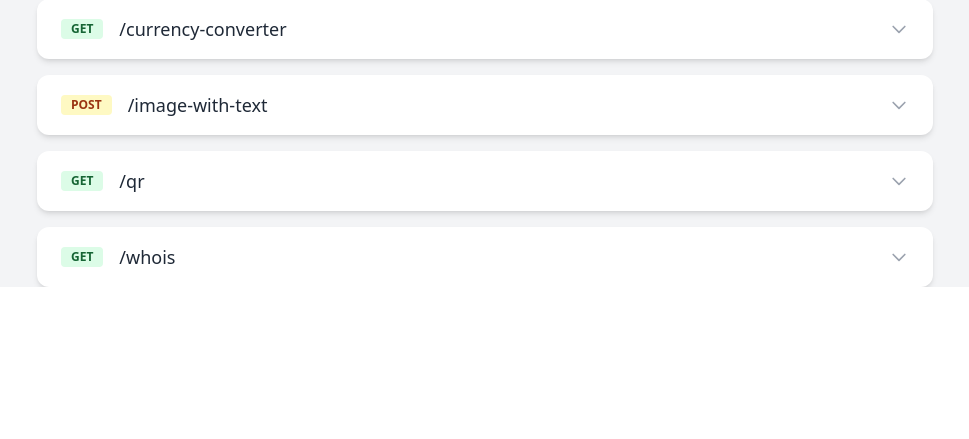
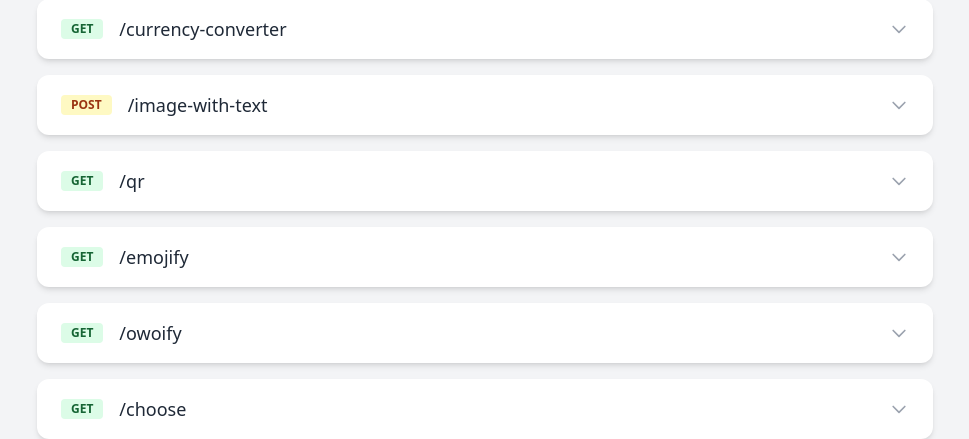
Before and after one commit to loopy5418/api, a Flask app: template api/templates/index.html in a window 1280 px wide. Shown: the part 813-1252 px from the top of the page, without its empty margins (155-1124 px from the left). Before the commit the page ends 1100 px from the top, so only its background shows below. Run offline with Flask 3, Linux system fonts and the light colour scheme; the template is opened without the code that fills it, so the values that code supplies are empty; some libraries are stand-ins or nearby versions.

Commit message:
Add /emojify, /owoify and /choose endpoints

```diff
--- a/api/app.py
+++ b/api/app.py
@@ -64,7 +64,9 @@ def index():
             "/image-with-text": "Generates an image with text overlay (requires POST data)",
             "/currency-converter": "Converts an amount from one currency to another (requires query params)",
             "/qr": "Generates a QR code from the provided data (requires query params)",
-            "/whois?domain": "Performs a WHOIS lookup for the provided domain (requires query params)",
+            "/emojify": "Converts text to emoji representation (requires query params)",
+            "/owoify": "Converts text to owo representation (requires query params)",
+            "/choose": "Randomly chooses an option from a comma-separated list (requires query params)"
         },
         "support": {
             "discord": f"{discord_invite}",
@@ -353,44 +355,47 @@ def qr_code():
     buf.seek(0)
     return Response(buf, mimetype="image/png")
 
-@app.route("/whois")
-def whois_lookup():
-    import subprocess
-    import re
-    domain = request.args.get("domain")
-    if not domain:
-        return jsonify({"error": "Missing 'domain' query parameter.", "success": False}), 400
-    try:
-        result = subprocess.run(["whois", domain], capture_output=True, text=True, timeout=10)
-        if result.returncode == 0:
-            output = result.stdout
-            # Parse common fields
-            fields = {
-                "domain_name": r"Domain Name:\s*(.+)",
-                "registrar": r"Registrar:\s*(.+)",
-                "registrant": r"Registrant(?: Name)?:\s*(.+)",
-                "creation_date": r"Creation Date:\s*(.+)",
-                "expiration_date": r"Expir(?:y|ation) Date:\s*(.+)",
-                "updated_date": r"Updated Date:\s*(.+)",
-                "status": r"Status:\s*(.+)",
-                "name_servers": r"Name Server:\s*(.+)",
-                "emails": r"Email:\s*(.+)",
-                "phone": r"Phone:\s*(.+)",
-                "country": r"Country:\s*(.+)",
-                "success": True
-            }
-            parsed = {}
-            for key, pattern in fields.items():
-                if key == "name_servers":
-                    parsed[key] = re.findall(pattern, output, re.IGNORECASE)
-                elif key == "emails":
-                    parsed[key] = re.findall(pattern, output, re.IGNORECASE)
-                else:
-                    match = re.search(pattern, output, re.IGNORECASE)
-                    if match:
-                        parsed[key] = match.group(1).strip()
-            return jsonify(parsed)
+@app.route("/emojify")
+def emojify():
+    text = request.args.get("text")
+    if not text:
+        return jsonify({"error": "Missing 'text' query parameter.", "success": False}), 400
+    def to_emoji(c):
+        if c.isalpha():
+            return f":regional_indicator_{c.lower()}:"
+        elif c.isdigit():
+            nums = ["zero","one","two","three","four","five","six","seven","eight","nine"]
+            return f":{nums[int(c)]}:"
+        elif c == ' ':
+            return '   '
         else:
-            return jsonify({"error": "WHOIS lookup failed.", "success": False}), 500
-    except Exception as e:
-        return jsonify({"error": f"WHOIS lookup error: {str(e)}", "success": False}), 500
+            return c
+    result = ' '.join(to_emoji(c) for c in text)
+    return jsonify({"result": result, "success": True})
+
+@app.route("/owoify")
+def owoify():
+    text = request.args.get("text")
+    if not text:
+        return jsonify({"error": "Missing 'text' query parameter.", "status": False}), 400
+    owo = text
+    owo = owo.replace('r', 'w').replace('l', 'w')
+    owo = owo.replace('R', 'W').replace('L', 'W')
+    owo = owo.replace('no', 'nyo').replace('No', 'Nyo')
+    owo = owo.replace('ove', 'uv')
+    faces = [';;w;;', 'owo', 'UwU', '>w<', '^w^']
+    import random
+    owo += ' ' + random.choice(faces)
+    return jsonify({"result": owo, "success": True})
+
+@app.route("/choose")
+def choose():
+    options = request.args.get("options")
+    if not options:
+        return jsonify({"error": "Missing 'options' query parameter.", "success": False}), 400
+    opts = [o.strip() for o in options.split(",") if o.strip()]
+    if not opts:
+        return jsonify({"error": "No valid options provided.", "success": False}), 400
+    import random
+    choice = random.choice(opts)
+    return jsonify({"result": choice, "success": True})
--- a/api/templates/index.html
+++ b/api/templates/index.html
@@ -347,40 +347,74 @@
         </div>
       </div>
 
-      <!-- GET /whois -->
+      <!-- GET /emojify -->
       <div class="bg-white dark:bg-gray-800 rounded-xl shadow-md overflow-hidden">
-        <div class="flex items-center justify-between px-6 py-4 cursor-pointer hover:bg-gray-50 dark:hover:bg-gray-700" onclick="toggleDetails('endpoint-whois')">
+        <div class="flex items-center justify-between px-6 py-4 cursor-pointer hover:bg-gray-50 dark:hover:bg-gray-700" onclick="toggleDetails('endpoint-emojify')">
           <span class="bg-green-100 text-green-800 text-xs font-semibold mr-2 px-2.5 py-0.5 rounded">GET</span>
-          <span class="flex-1 ml-2 text-lg">/whois</span>
+          <span class="flex-1 ml-2 text-lg">/emojify</span>
           <svg xmlns="http://www.w3.org/2000/svg" class="w-5 h-5 text-gray-400" fill="none" viewBox="0 0 24 24" stroke="currentColor">
             <path stroke-linecap="round" stroke-linejoin="round" stroke-width="2" d="M19 9l-7 7-7-7" />
           </svg>
         </div>
-        <div id="endpoint-whois" class="px-6 py-4 hidden border-t dark:border-gray-700">
+        <div id="endpoint-emojify" class="px-6 py-4 hidden border-t dark:border-gray-700">
           <h3 class="font-semibold">Query Parameters</h3>
           <ul class="list-disc pl-6 text-sm mb-4">
-            <li><strong>domain</strong>: The domain name to look up (required)</li>
+            <li><strong>text</strong>: The text to emojify (required)</li>
           </ul>
           <h3 class="font-semibold">Example URL</h3>
-          <p class="text-sm text-gray-500 dark:text-gray-400">https://api.loopy5418.dev/whois?domain=example.com</p>
+          <p class="text-sm text-gray-500 dark:text-gray-400">https://api.loopy5418.dev/emojify?text=hello123</p>
           <h3 class="font-semibold">Response Preview</h3>
           <pre class="language-json rounded bg-gray-900 p-4 text-sm"><code>{
-  "domain_name": "example.com",
-  "registrar": "Example Registrar, Inc.",
-  "registrant": "John Doe",
-  "creation_date": "2000-01-01T00:00:00Z",
-  "expiration_date": "2030-01-01T00:00:00Z",
-  "updated_date": "2024-01-01T00:00:00Z",
-  "status": "active",
-  "name_servers": ["ns1.example.com", "ns2.example.com"],
-  "emails": ["admin@example.com"],
-  "phone": "+1.1234567890",
-  "country": "US",
-  "success": true
+  "result": ":regional_indicator_h: :regional_indicator_e: :regional_indicator_l: :regional_indicator_l: :regional_indicator_o: :one: :two: :three:"
 }</code></pre>
         </div>
       </div>
 
+      <!-- GET /owoify -->
+      <div class="bg-white dark:bg-gray-800 rounded-xl shadow-md overflow-hidden">
+        <div class="flex items-center justify-between px-6 py-4 cursor-pointer hover:bg-gray-50 dark:hover:bg-gray-700" onclick="toggleDetails('endpoint-owoify')">
+          <span class="bg-green-100 text-green-800 text-xs font-semibold mr-2 px-2.5 py-0.5 rounded">GET</span>
+          <span class="flex-1 ml-2 text-lg">/owoify</span>
+          <svg xmlns="http://www.w3.org/2000/svg" class="w-5 h-5 text-gray-400" fill="none" viewBox="0 0 24 24" stroke="currentColor">
+            <path stroke-linecap="round" stroke-linejoin="round" stroke-width="2" d="M19 9l-7 7-7-7" />
+          </svg>
+        </div>
+        <div id="endpoint-owoify" class="px-6 py-4 hidden border-t dark:border-gray-700">
+          <h3 class="font-semibold">Query Parameters</h3>
+          <ul class="list-disc pl-6 text-sm mb-4">
+            <li><strong>text</strong>: The text to owoify (required)</li>
+          </ul>
+          <h3 class="font-semibold">Example URL</h3>
+          <p class="text-sm text-gray-500 dark:text-gray-400">https://api.loopy5418.dev/owoify?text=hello+no+love</p>
+          <h3 class="font-semibold">Response Preview</h3>
+          <pre class="language-json rounded bg-gray-900 p-4 text-sm"><code>{
+  "result": "hewwo nyo wuv UwU"
+}</code></pre>
+        </div>
+      </div>
+
+      <!-- GET /choose -->
+      <div class="bg-white dark:bg-gray-800 rounded-xl shadow-md overflow-hidden">
+        <div class="flex items-center justify-between px-6 py-4 cursor-pointer hover:bg-gray-50 dark:hover:bg-gray-700" onclick="toggleDetails('endpoint-choose')">
+          <span class="bg-green-100 text-green-800 text-xs font-semibold mr-2 px-2.5 py-0.5 rounded">GET</span>
+          <span class="flex-1 ml-2 text-lg">/choose</span>
+          <svg xmlns="http://www.w3.org/2000/svg" class="w-5 h-5 text-gray-400" fill="none" viewBox="0 0 24 24" stroke="currentColor">
+            <path stroke-linecap="round" stroke-linejoin="round" stroke-width="2" d="M19 9l-7 7-7-7" />
+          </svg>
+        </div>
+        <div id="endpoint-choose" class="px-6 py-4 hidden border-t dark:border-gray-700">
+          <h3 class="font-semibold">Query Parameters</h3>
+          <ul class="list-disc pl-6 text-sm mb-4">
+            <li><strong>options</strong>: Comma-separated list of options to choose from (required)</li>
+          </ul>
+          <h3 class="font-semibold">Example URL</h3>
+          <p class="text-sm text-gray-500 dark:text-gray-400">https://api.loopy5418.dev/choose?options=apple,banana,orange</p>
+          <h3 class="font-semibold">Response Preview</h3>
+          <pre class="language-json rounded bg-gray-900 p-4 text-sm"><code>{
+  "result": "banana"
+}</code></pre>
+        </div>
+      </div>
   </main>
 </body>
 </html>
```
